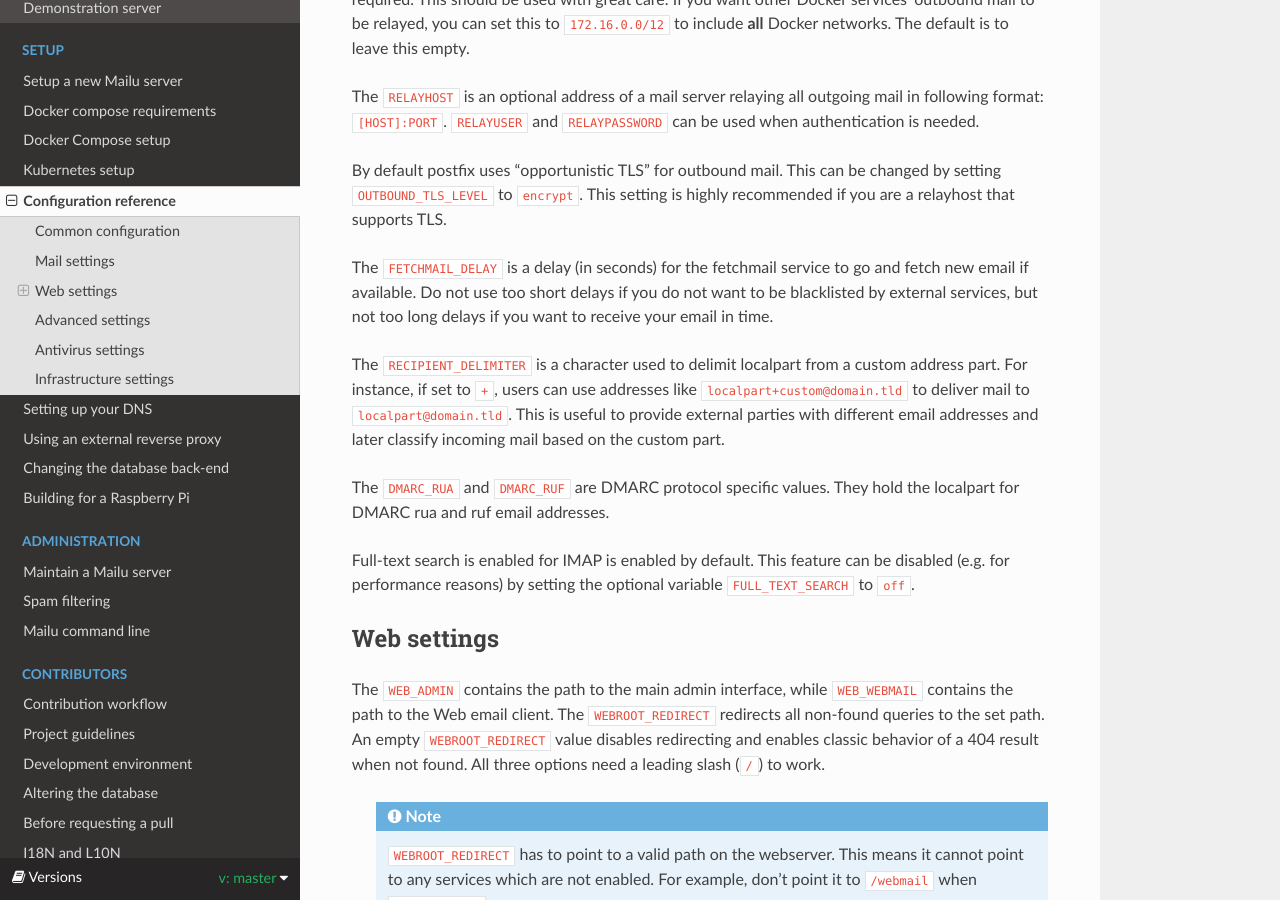
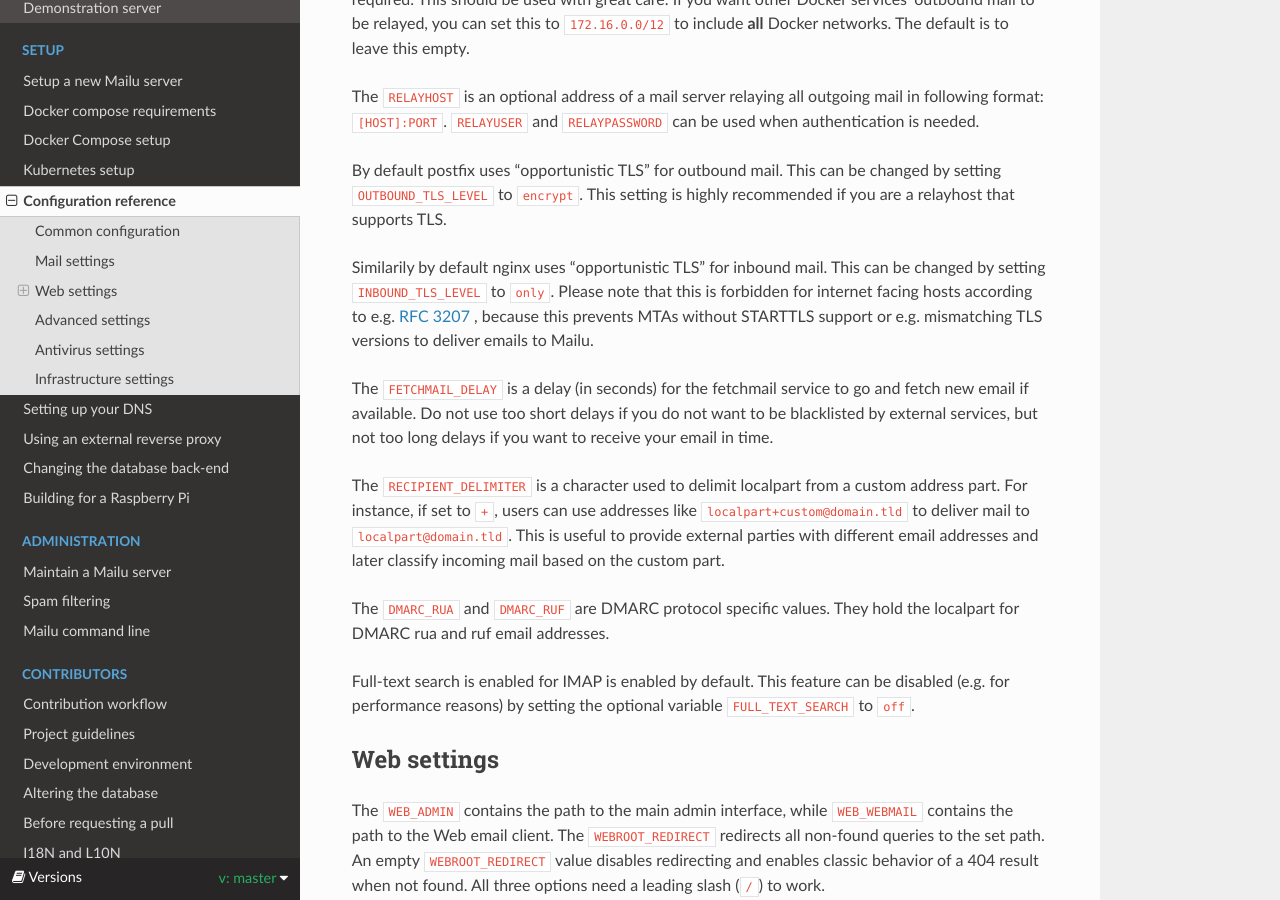
Before and after one commit to Mailu/Mailu, a Sphinx documentation site: the page built from docs/configuration.rst, in a window 1280 px wide and 900 px high, scrolled down 1484 px. Built offline with Sphinx 7.4.7 and the Read the Docs theme 2.0.0, drawn with Linux system fonts in a browser that asks for light colours; formulas are drawn with MathJax 3.

Commit message:
add option to enforce inbound starttls

```diff
--- a/docs/configuration.rst
+++ b/docs/configuration.rst
@@ -72,6 +72,13 @@ mail in following format: ``[HOST]:PORT``.
 By default postfix uses "opportunistic TLS" for outbound mail. This can be changed
 by setting ``OUTBOUND_TLS_LEVEL`` to ``encrypt``. This setting is highly recommended
 if you are a relayhost that supports TLS.
+
+Similarily by default nginx uses "opportunistic TLS" for inbound mail. This can be
+changed by setting ``INBOUND_TLS_LEVEL`` to ``only``. Please note that this is forbidden
+for internet facing hosts according to e.g. `RFC 3207`_ , because this prevents MTAs
+without STARTTLS support or e.g. mismatching TLS versions to deliver emails to Mailu.
+
+.. _`RFC 3207`: https://tools.ietf.org/html/rfc3207
 
 The ``FETCHMAIL_DELAY`` is a delay (in seconds) for the fetchmail service to
 go and fetch new email if available. Do not use too short delays if you do not
```
Also changed, not shown: 1 other file.
